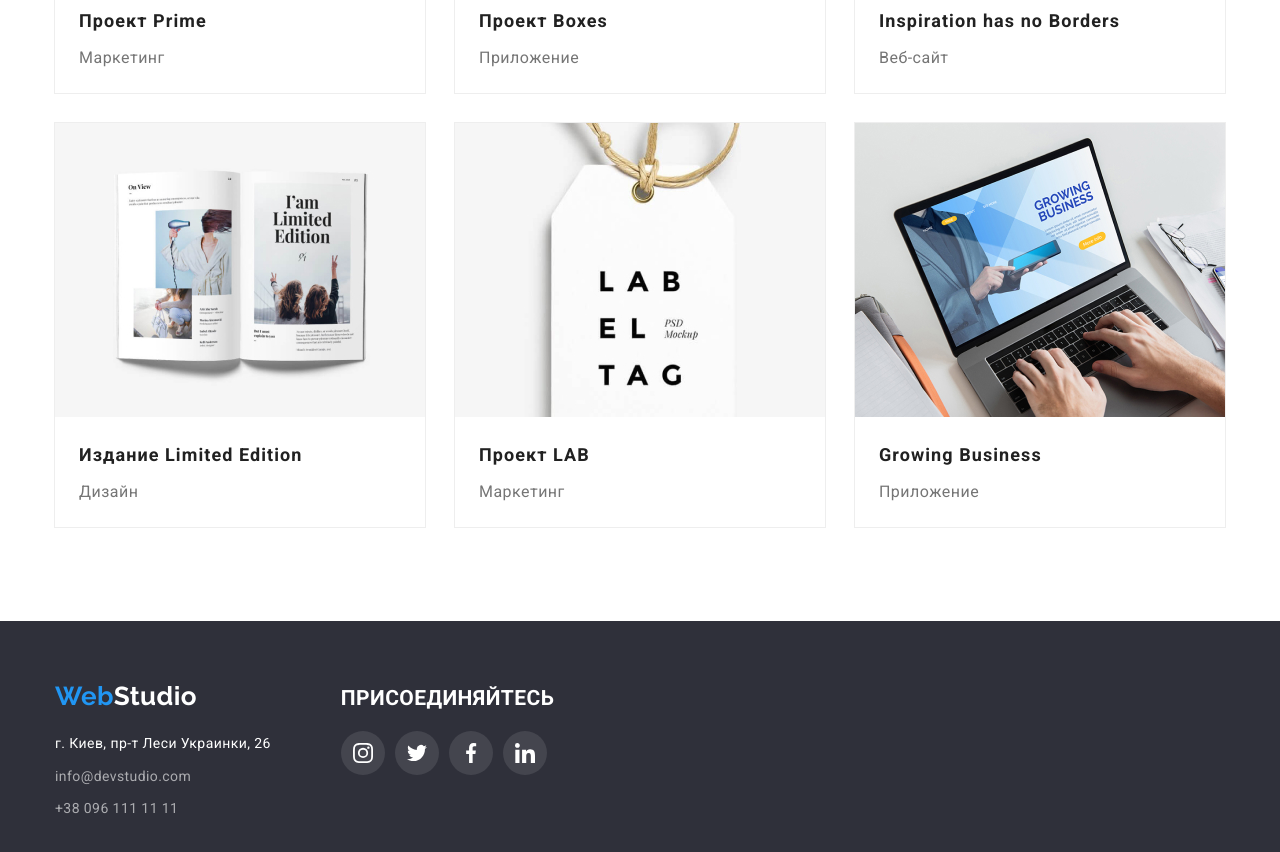
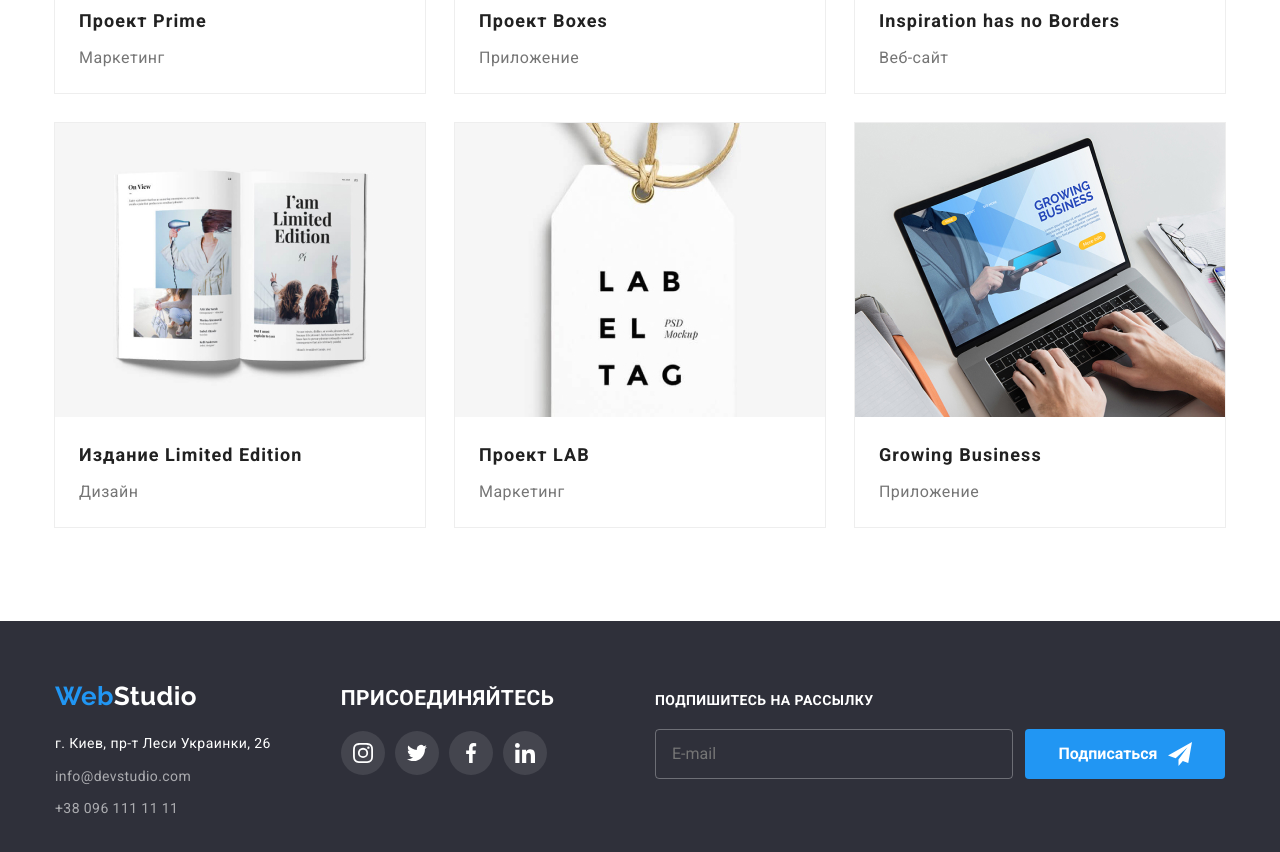
Before and after one commit to alinabihdan/goit-markup-hw-06, a plain HTML site: page portfolio.html in a window 1280 px wide. Shown: the part 1008-1860 px from the top of the page. Drawn offline with nearby package versions, Linux system fonts and the light colour scheme.

Commit message:
вроде все

```diff
--- a/css/style.css
+++ b/css/style.css
@@ -663,7 +663,7 @@ a {
     height: 100%;
     padding: 63px 24px;
     background-color: rgba(33, 150, 243, 0.9);
-    transform: translateY(100%);
+    transform: translateY(101%);
     transition: transform 250ms cubic-bezier(0.4, 0, 0.2, 1);
 }
 
@@ -784,6 +784,7 @@ a {
     transition: fill 250ms var(--standart-cubic);
 }
 
+.form-input:hover + .modal-icon,
 .form-input:focus + .modal-icon {
     fill: var(--accent-color);
 }
@@ -867,10 +868,15 @@ a {
     margin: 0 auto;
 }
 
+.modal-button:hover {
+    box-shadow: 0px 4px 4px rgba(0, 0, 0, 0.15);
+}
+
 /*  ???? фокус не = выбранное состояние? */
 
 .checkbox:focus + .agreement-text::before {
-    transform: scale(1.2);
+    /* transform: scale(1.2); */
+    outline: 2px solid var(--accent-color);
 }
 
 .checkbox:checked + .agreement-text::before {
--- a/portfolio.html
+++ b/portfolio.html
@@ -281,7 +281,18 @@
                 </li>
                </ul>
            </div>
-
+           <div class="subscribe-box">
+                <b class="subscribe-title">Подпишитесь на рассылку</b>
+                <form class="subscribe">
+                    <input type="email" name="email" class="subscribe-input" placeholder="E-mail" autocomplete="off">
+                    <button type="submit" class="subscribe-button btn">
+                        Подписаться
+                        <svg width="24" height="24" class="social-link-icon subscribe-icon">
+                            <use href="./images/sprite.svg#icon-telegram"></use>
+                        </svg>
+                    </button>
+                </form>
+            </div>
         </div>
     </footer>
 </body>
```
